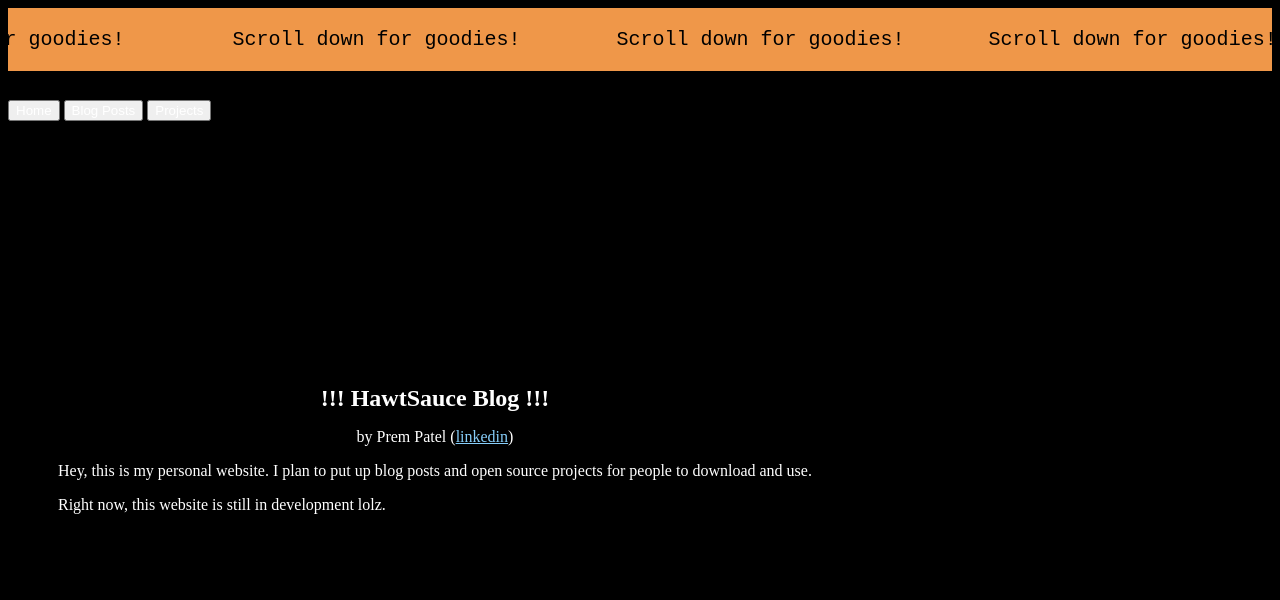
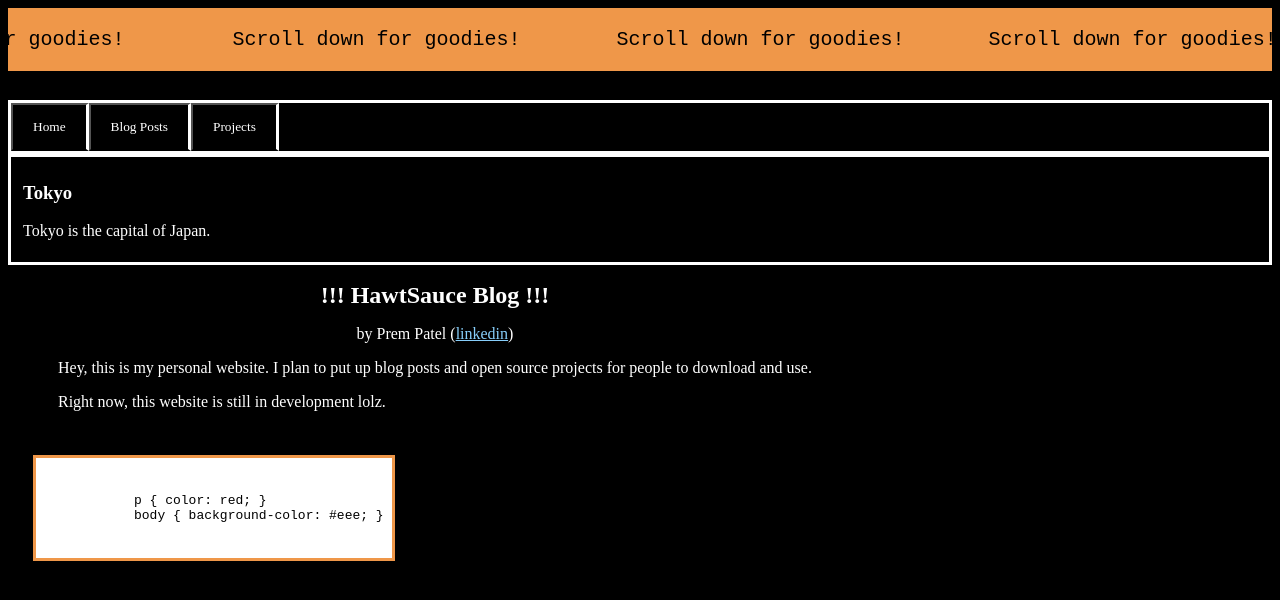
Before and after one commit to HawtSauce242/website, a plain HTML site: page index.html in a window 1280 px wide. Both pictures are taken after a click on the button "Projects". Drawn offline with Linux system fonts and the light colour scheme.

Commit message:
Add files via upload

```diff
--- a/website.css
+++ b/website.css
@@ -30,4 +30,53 @@ h1 {
 .text {
   font-family: 'Times New Roman', Times, serif !important;
   display: inline-block !important;
+  color: white !important;
 }
+
+pre code {
+  background-color: white;
+  border: 3px solid #EF9749;
+  display: block;
+  padding: 20px;
+  width: 25%;
+  margin-left: 25px;
+}
+
+/* Style the tab */
+.tab {
+  overflow: hidden;
+  border: 3px solid white !important;
+  background-color: black;
+}
+
+/* Style the buttons that are used to open the tab content */
+.tab button {
+  background-color: inherit;
+  float: left;
+  outline: none;
+  cursor: pointer;
+  padding: 14px 20px;
+  transition: 0.3s;
+  color: white;
+  font-family: 'Times New Roman', Times, serif !important;
+  border-right: 3px solid white;
+}
+
+/* Change background color of buttons on hover */
+.tab button:hover {
+  background-color: #EF9749;
+}
+
+/* Create an active/current tablink class */
+.tab button.active {
+  background-color: black;
+}
+
+/* Style the tab content */
+.tabcontent {
+  display: none;
+  padding: 6px 12px;
+  border: 3px solid white !important;
+  border-top: none;
+  color: white !important;
+}
--- a/website.js
+++ b/website.js
@@ -0,0 +1,20 @@
+function openCity(evt, cityName) {
+    // Declare all variables
+    var i, tabcontent, tablinks;
+
+    // Get all elements with class="tabcontent" and hide them
+    tabcontent = document.getElementsByClassName("tabcontent");
+    for (i = 0; i < tabcontent.length; i++) {
+      tabcontent[i].style.display = "none";
+    }
+
+    // Get all elements with class="tablinks" and remove the class "active"
+    tablinks = document.getElementsByClassName("tablinks");
+    for (i = 0; i < tablinks.length; i++) {
+      tablinks[i].className = tablinks[i].className.replace(" active", "");
+    }
+
+    // Show the current tab, and add an "active" class to the button that opened the tab
+    document.getElementById(cityName).style.display = "block";
+    evt.currentTarget.className += " active";
+  }
```
